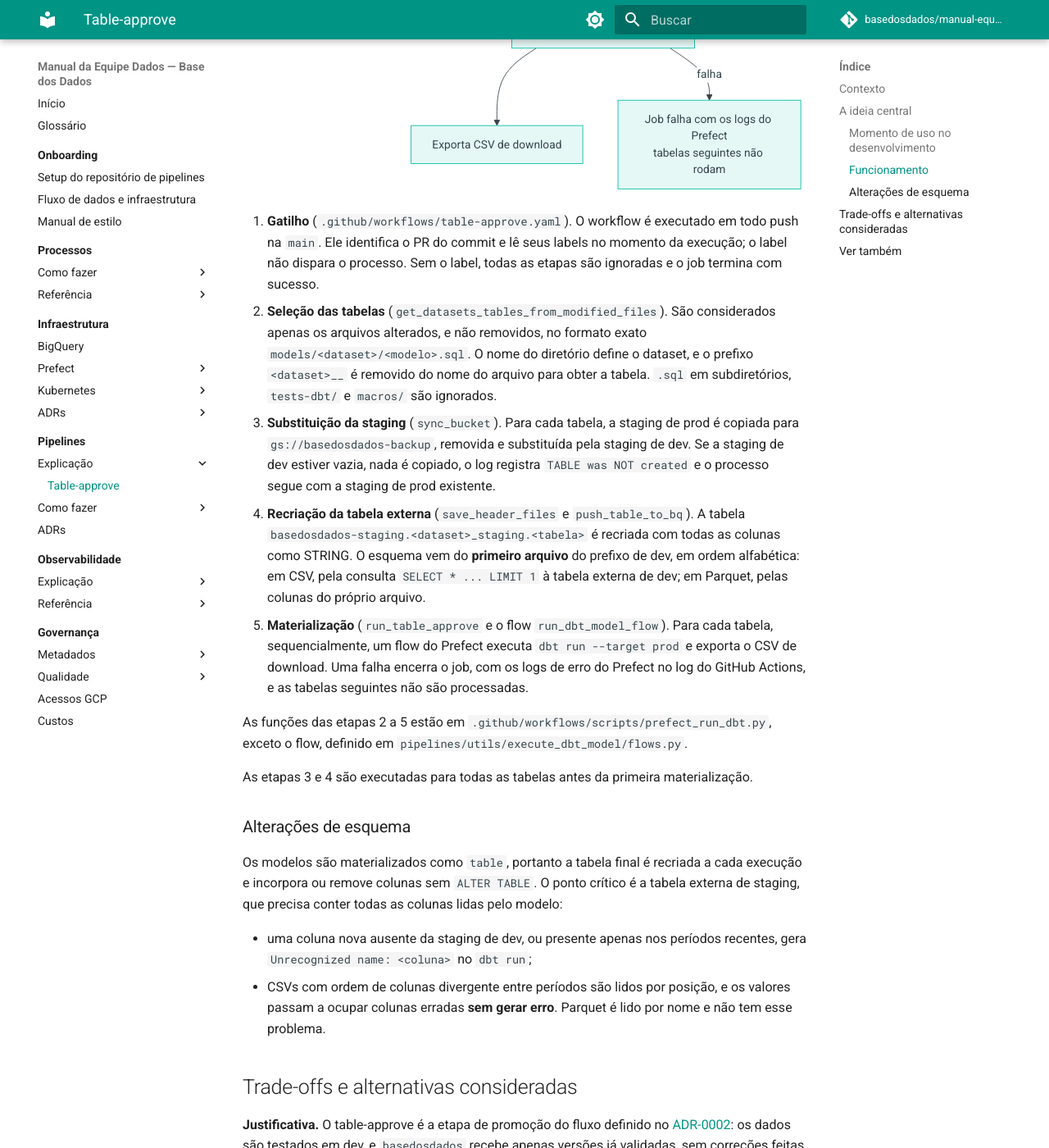
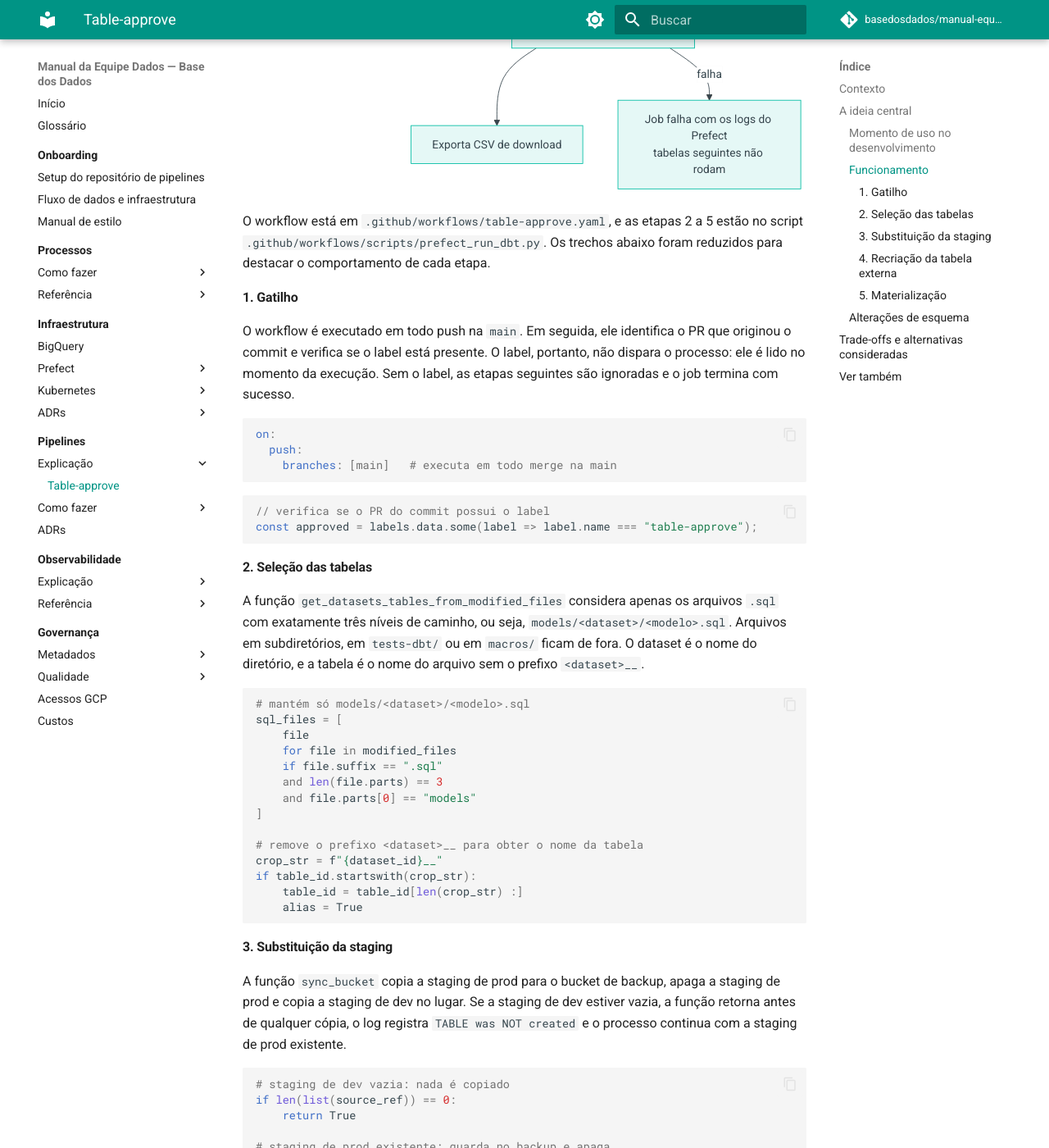
Before and after one commit to basedosdados/manual-equipe-dados, an MkDocs documentation site: the page built from docs/pipelines/explicacao/table-approve.md, in a window 1280 px wide and 1400 px high, scrolled down 2350 px. Shown: the whole window at 82% size. Built offline with MkDocs 1.6.1 and Material for MkDocs 9.7.7, drawn with Linux system fonts in a browser that asks for light colours; comment, search, counter and statistics services are not loaded; some of the changed text lies outside the part shown.

Commit message:
docs: adiciona como-fazer do table-approve e trechos de código na explicação

````diff
--- a/docs/pipelines/explicacao/table-approve.md
+++ b/docs/pipelines/explicacao/table-approve.md
@@ -58,38 +58,128 @@
     H -- falha --> X3[Job falha com os logs do Prefect<br/>tabelas seguintes não rodam]
 ```
 
-1. **Gatilho** (`.github/workflows/table-approve.yaml`). O workflow é
-   executado em todo push na `main`. Ele identifica o PR do commit e lê seus
-   labels no momento da execução; o label não dispara o processo. Sem o label,
-   todas as etapas são ignoradas e o job termina com sucesso.
-2. **Seleção das tabelas** (`get_datasets_tables_from_modified_files`). São
-   considerados apenas os arquivos alterados, e não removidos, no formato exato
-   `models/<dataset>/<modelo>.sql`. O nome do diretório define o dataset, e o
-   prefixo `<dataset>__` é removido do nome do arquivo para obter a tabela.
-   `.sql` em subdiretórios, `tests-dbt/` e `macros/` são ignorados.
-3. **Substituição da staging** (`sync_bucket`). Para cada tabela, a staging de
-   prod é copiada para `gs://basedosdados-backup`, removida e substituída pela
-   staging de dev. Se a staging de dev estiver vazia, nada é copiado, o log
-   registra `TABLE was NOT created` e o processo segue com a staging de prod
-   existente.
-4. **Recriação da tabela externa** (`save_header_files` e `push_table_to_bq`).
-   A tabela `basedosdados-staging.<dataset>_staging.<tabela>` é recriada com
-   todas as colunas como STRING. O esquema vem do **primeiro arquivo** do
-   prefixo de dev, em ordem alfabética: em CSV, pela consulta
-   `SELECT * ... LIMIT 1` à tabela externa de dev; em Parquet, pelas colunas do
-   próprio arquivo.
-5. **Materialização** (`run_table_approve` e o flow `run_dbt_model_flow`).
-   Para cada tabela, sequencialmente, um flow do Prefect executa
-   `dbt run --target prod` e exporta o CSV de download. Uma falha encerra o job,
-   com os logs de erro do Prefect no log do GitHub Actions, e as tabelas
-   seguintes não são processadas.
+O workflow está em `.github/workflows/table-approve.yaml`, e as etapas 2 a 5
+estão no script `.github/workflows/scripts/prefect_run_dbt.py`. Os trechos
+abaixo foram reduzidos para destacar o comportamento de cada etapa.
 
-As funções das etapas 2 a 5 estão em
-`.github/workflows/scripts/prefect_run_dbt.py`, exceto o flow, definido em
-`pipelines/utils/execute_dbt_model/flows.py`.
+#### 1. Gatilho
+
+O workflow é executado em todo push na `main`. Em seguida, ele identifica o PR
+que originou o commit e verifica se o label está presente. O label, portanto,
+não dispara o processo: ele é lido no momento da execução. Sem o label, as
+etapas seguintes são ignoradas e o job termina com sucesso.
+
+```yaml
+on:
+  push:
+    branches: [main]   # executa em todo merge na main
+```
+
+```javascript
+// verifica se o PR do commit possui o label
+const approved = labels.data.some(label => label.name === "table-approve");
+```
+
+#### 2. Seleção das tabelas
+
+A função `get_datasets_tables_from_modified_files` considera apenas os arquivos
+`.sql` com exatamente três níveis de caminho, ou seja,
+`models/<dataset>/<modelo>.sql`. Arquivos em subdiretórios, em `tests-dbt/` ou
+em `macros/` ficam de fora. O dataset é o nome do diretório, e a tabela é o
+nome do arquivo sem o prefixo `<dataset>__`.
+
+```python
+# mantém só models/<dataset>/<modelo>.sql
+sql_files = [
+    file
+    for file in modified_files
+    if file.suffix == ".sql"
+    and len(file.parts) == 3
+    and file.parts[0] == "models"
+]
+
+# remove o prefixo <dataset>__ para obter o nome da tabela
+crop_str = f"{dataset_id}__"
+if table_id.startswith(crop_str):
+    table_id = table_id[len(crop_str) :]
+    alias = True
+```
+
+#### 3. Substituição da staging
+
+A função `sync_bucket` copia a staging de prod para o bucket de backup, apaga a
+staging de prod e copia a staging de dev no lugar. Se a staging de dev estiver
+vazia, a função retorna antes de qualquer cópia, o log registra
+`TABLE was NOT created` e o processo continua com a staging de prod existente.
+
+```python
+# staging de dev vazia: nada é copiado
+if len(list(source_ref)) == 0:
+    return True
+
+# staging de prod existente: guarda no backup e apaga
+if len(list(destination_ref)):
+    ref.copy_table(source_bucket_name=destination_bucket_name,
+                   destination_bucket_name=backup_bucket_name, mode=mode)
+    ref.delete_table(not_found_ok=True, mode=mode,
+                     bucket_name=destination_bucket_name)
+
+# copia a staging de dev para prod
+ref.copy_table(source_bucket_name=source_bucket_name,
+               destination_bucket_name=destination_bucket_name, mode=mode)
+```
+
+#### 4. Recriação da tabela externa
+
+A função `save_header_files` percorre os arquivos da staging de dev e para no
+**primeiro** `.csv` ou `.parquet` encontrado. Em CSV, as colunas vêm de uma
+consulta à tabela externa de dev; em Parquet, do próprio arquivo. Com esse
+cabeçalho, `push_table_to_bq` recria a tabela
+`basedosdados-staging.<dataset>_staging.<tabela>`, com todas as colunas como
+STRING.
+
+```python
+# para no primeiro arquivo de dados da staging de dev
+for blob in blobs:
+    if blob_name.endswith((".csv", ".parquet")):
+        break
+
+# CSV: colunas lidas da tabela externa de dev
+query = f"SELECT * FROM `basedosdados-dev.{dataset_id}_staging.{table_id}` LIMIT 1"
+
+# Parquet: o próprio arquivo é usado como cabeçalho
+blob.download_to_filename(file_path)
+```
+
+#### 5. Materialização
+
+Para cada tabela, uma de cada vez, o script dispara o flow do Prefect
+`run_dbt_model_flow`, que executa `dbt run --target prod` e exporta o CSV de
+download. Se um flow falhar, o script exibe os logs de erro do Prefect e
+encerra o job, e as tabelas seguintes não são processadas.
+
+```python
+flow_run = run_deployment(
+    name=DBT_MODEL_DEPLOYMENT,
+    parameters={
+        "dataset_id": dataset_id,
+        "table_id": table_id,
+        "dbt_command": args.dbt_command,     # "run"
+        "dbt_alias": alias,
+        "target": args.materialization_target,   # "prod"
+        "download_csv_file": args.materialization_target == "prod",
+    },
+)
+
+# falha em uma tabela encerra o job
+if state is None or not state.is_completed():
+    print_flow_run_error_logs(str(flow_run.id))
+    raise Exception(...)
+```
 
 As etapas 3 e 4 são executadas para todas as tabelas antes da primeira
-materialização.
+materialização. Assim, se a etapa 5 falhar, a staging de prod de todas as
+tabelas do PR já foi substituída.
 
 ### Alterações de esquema
 
@@ -138,5 +228,6 @@
 
 ## Ver também
 
+- [Como materializar uma tabela em prod](../como-fazer/materializar-tabela-em-prod.md)
 - [Abrir um PR](../como-fazer/abrir-pr.md)
 - [Fluxo de dados e infraestrutura](../../onboarding/fluxo-de-dados-e-infraestrutura.md)
--- a/mkdocs.yml
+++ b/mkdocs.yml
@@ -127,6 +127,7 @@
       - Atualizar dependências: pipelines/como-fazer/atualizar-dependencias.md
       - Usar o proxy com IP brasileiro: pipelines/como-fazer/usar-proxy-ip-brasileiro.md
       - Rodar um flow localmente: pipelines/como-fazer/rodar-flow-localmente.md
+      - Materializar uma tabela em prod: pipelines/como-fazer/materializar-tabela-em-prod.md
     - ADRs:
       - pipelines/adr/index.md
   - Observabilidade:
````
Also changed, not shown: docs/pipelines/como-fazer/materializar-tabela-em-prod.md (added, +78 -0 lines), docs/pipelines/index.md (+1 -0 lines).
